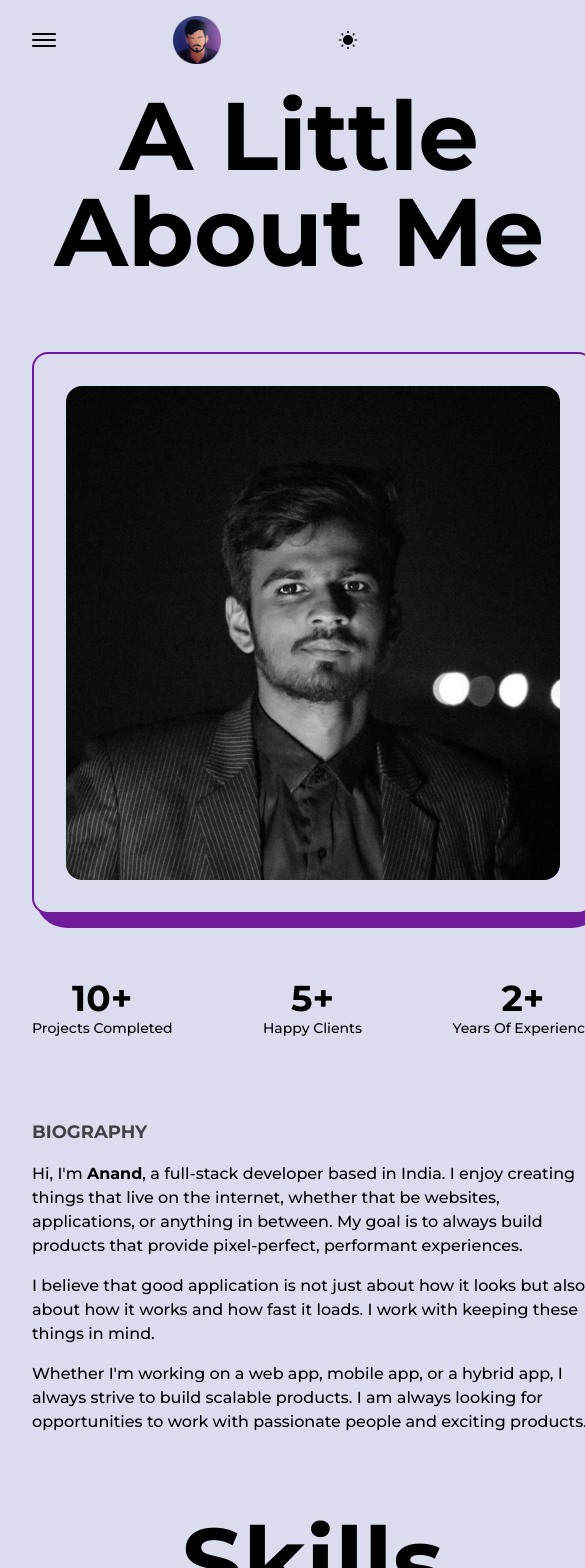
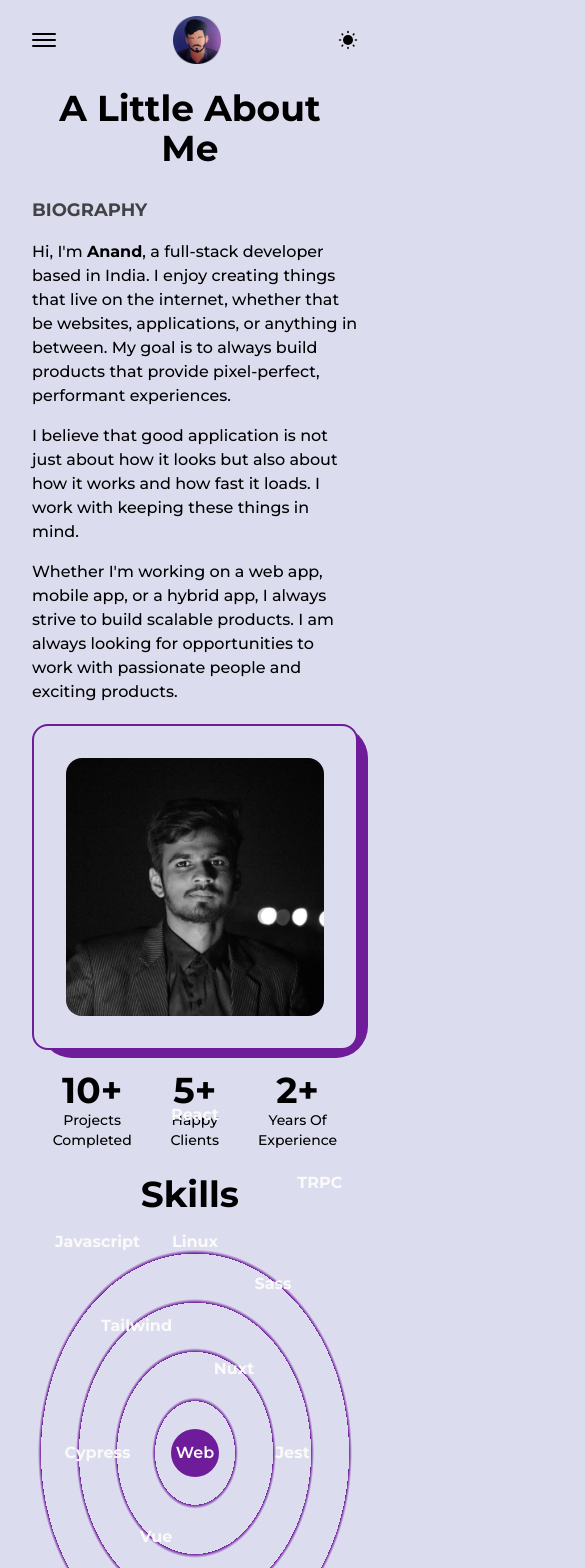
Before and after one commit to grace-anand/portfolio, a Next.js app: page /about in a window 390 px wide. Shown: the top 1568 px of the page, 585 px wide, since content can reach past the window. Built offline with nearby package versions, Linux system fonts and the light colour scheme.

Commit message:
Added responsiveness to few pages and components

```diff
--- a/components/AnimatedHeading.tsx
+++ b/components/AnimatedHeading.tsx
@@ -36,13 +36,10 @@ const wordVariant = {
 
 const AnimatedHeading = (props: Props) => {
   return (
-    <div
-      className="w-full mx-auto py-2 flex items-center justify-center text-center
-                    overflow-hidden"
-    >
+    <div className="w-full mx-auto py-2 flex items-center justify-center text-center overflow-hidden">
       <motion.h1
         className={cn(
-          "inline-block w-ful font-bold capitalize text-8xl",
+          "inline-block w-ful font-bold capitalize mb-5 text-4xl sm:text-5xl md:text-6xl lg:text-8xl lg:mb-10",
           props.className
         )}
         variants={quote}
--- a/components/Education.tsx
+++ b/components/Education.tsx
@@ -2,6 +2,7 @@ import { useScroll } from "framer-motion";
 import { motion } from "framer-motion";
 import { useRef } from "react";
 import BulletIcon from "./BulletIcon";
+import AnimatedHeading from "./AnimatedHeading";
 
 const Details = ({
   type,
@@ -55,9 +56,7 @@ const Education = () => {
 
   return (
     <>
-      <h2 className="font-bold text-8xl mt-20 w-full text-center py-10">
-        Education
-      </h2>
+      <AnimatedHeading className="pt-10">Education</AnimatedHeading>
       <div className="w-3/4 mx-auto relative mb-[50vh]" ref={ref}>
         <motion.div
           style={{ scaleY: scrollYProgress }}
--- a/components/Experience.tsx
+++ b/components/Experience.tsx
@@ -2,6 +2,7 @@ import { useScroll } from "framer-motion";
 import { motion } from "framer-motion";
 import { useRef } from "react";
 import BulletIcon from "./BulletIcon";
+import AnimatedHeading from "./AnimatedHeading";
 
 const Details = ({
   position,
@@ -55,9 +56,7 @@ const Experience = () => {
 
   return (
     <>
-      <h2 className="font-bold text-8xl mt-20 w-full text-center py-10">
-        Experience
-      </h2>
+      <AnimatedHeading className="pt-10">Experience</AnimatedHeading>
       <div className="w-3/4 mx-auto relative" ref={ref}>
         <motion.div
           style={{ scaleY: scrollYProgress }}
--- /dev/null
+++ b/components/Highlights.tsx
@@ -0,0 +1,53 @@
+import React, { useEffect, useRef } from "react";
+import { useInView, useSpring } from "framer-motion";
+import { cn } from "@/lib/utils";
+
+type Props = {
+  digit: number;
+  description: string;
+  className?: string;
+};
+
+const Highlights = ({ digit, description, className }: Props) => (
+  <div
+    className={cn(
+      "flex flex-col xl:items-end justify-center items-center",
+      className
+    )}
+  >
+    <span className="inline-block lg:text-7xl font-bold md:text-6xl sm:text-5xl text-4xl">
+      <span>
+        <AnimatedNumbers digit={digit} />
+      </span>
+      +
+    </span>
+    <h2 className="mb-4 xl:text-xl font-medium capitalize text-dark/75 dark:text-light/75  md:text-center md:text-lg sm:text-base text-sm">
+      {description}
+    </h2>
+  </div>
+);
+
+const AnimatedNumbers = ({ digit }: { digit: number }) => {
+  const ref = useRef<HTMLSpanElement>(null);
+
+  const springValue = useSpring(0, { duration: 3000 });
+  const isInView = useInView(ref, { once: true });
+
+  useEffect(() => {
+    if (isInView) {
+      springValue.set(digit);
+    }
+  }, [springValue, digit, isInView]);
+
+  useEffect(() => {
+    springValue.on("change", (latest) => {
+      if (ref.current && latest.toFixed(0) <= digit) {
+        ref.current.textContent = latest.toFixed(0);
+      }
+    });
+  }, [springValue, digit]);
+
+  return <span ref={ref} />;
+};
+
+export default Highlights;
--- a/components/Skills.tsx
+++ b/components/Skills.tsx
@@ -1,5 +1,6 @@
 import React from "react";
 import { motion } from "framer-motion";
+import AnimatedHeading from "./AnimatedHeading";
 
 const Skill = ({
   skill,
@@ -14,7 +15,7 @@ const Skill = ({
 }) => {
   return (
     <motion.a
-      className="flex items-center rounded-full font-semibold md:bg-primary md:text-primary-foreground text-primary justify-center px-6 py-3 cursor-pointer absolute"
+      className="flex items-center sm:rounded-full font-bold sm:font-semibold sm:bg-primary sm:text-primary-foreground justify-center lg:px-6 lg:py-3 sm:px-4 sm:py-2 p-0 cursor-pointer absolute dark:hover:bg-none"
       whileHover={{ scale: 1.1 }}
       initial={{ x: 0, y: 0 }}
       whileInView={{ x: x, y: y }}
@@ -30,10 +31,10 @@ const Skill = ({
 const Skills = () => {
   return (
     <>
-      <h2 className="font-bold text-8xl mt-20 w-full text-center">Skills</h2>
-      <div className="w-full h-screen relative flex items-center justify-center rounded-full bg-circular text-primary-foreground">
+      <AnimatedHeading>Skills</AnimatedHeading>
+      <div className="w-full relative flex items-center justify-center rounded-full text-primary-foreground h-[50vh] sm:h-[60vh] lg:h-[80vh] bg-circular sm:bg-circular-sm md:bg-circular-md lg:bg-circular-lg ">
         <motion.div
-          className="flex items-center rounded-full font-semibold bg-primary justify-center w-20 h-20 cursor-pointer"
+          className="flex items-center rounded-full font-semibold bg-primary justify-center md:w-20 md:h-20 cursor-pointer w-12 h-12"
           whileHover={{ scale: 1.1 }}
         >
           Web
--- a/pages/about.tsx
+++ b/pages/about.tsx
@@ -1,12 +1,11 @@
 import AnimatedHeading from "@/components/AnimatedHeading";
 import Head from "next/head";
 import Image from "next/image";
-import React, { useEffect, useRef } from "react";
 import profilePic from "../public/my-pic.png";
-import { useInView, useSpring } from "framer-motion";
 import Skills from "@/components/Skills";
 import Experience from "@/components/Experience";
 import Education from "@/components/Education";
+import Highlights from "@/components/Highlights";
 
 const About = () => {
   return (
@@ -15,9 +14,9 @@ const About = () => {
         <title>About</title>
         <meta name="description" content="About Grace Anand" />
       </Head>
-      <AnimatedHeading className="mb-16">A little about me</AnimatedHeading>
-      <section className="grid grid-cols-8 gap-16">
-        <div className="items-start justify-start lg:col-span-4 order-2 md:order-none col-span-8">
+      <AnimatedHeading>A little about me</AnimatedHeading>
+      <section className="grid grid-cols-8 md:gap-16">
+        <div className="items-start justify-start lg:col-span-4 col-span-8">
           <h2 className="mb-4 text-lg font-bold opacity-70">BIOGRAPHY</h2>
           <p className="font-medium ">
             Hi, I&apos;m <strong>Anand</strong>, a full-stack developer based in
@@ -37,7 +36,7 @@ const About = () => {
             opportunities to work with passionate people and exciting products.
           </p>
         </div>
-        <div className="col-span-8 relative rounded-2xl p-8 border-2 border-primary bg-background h-fit lg:col-span-4">
+        <div className="col-span-8 relative rounded-2xl p-8 border-2 border-primary bg-background h-fit lg:col-span-4 my-5 sm:my-8 md:my-0">
           <div className="absolute top-0 -right-3 -z-10 w-[102%] h-[103%] rounded-[2rem] bg-primary" />
           <Image
             src={profilePic}
@@ -47,10 +46,14 @@ const About = () => {
             sizes="(max-width: 768px) 100vw, (max-width: 1024px) 50vw, 50vw"
           />
         </div>
-        <div className="flex justify-between col-span-8  items-center">
-          <Highlights digit={10} description="Projects Completed" />
-          <Highlights digit={5} description="Happy Clients" />
-          <Highlights digit={2} description="Years of Experience" />
+        <div className="flex justify-between col-span-8  items-center text-center">
+          {highlights.map((highlight, i) => (
+            <Highlights
+              key={i}
+              digit={highlight.digit}
+              description={highlight.description}
+            />
+          ))}
         </div>
       </section>
       <Skills />
@@ -62,44 +65,17 @@ const About = () => {
 
 export default About;
 
-type Props = {
-  digit: number;
-  description: string;
-};
-
-const Highlights = ({ digit, description }: Props) => (
-  <div className="flex flex-col xl:items-end justify-center items-center">
-    <span className="inline-block lg:text-7xl font-bold md:text-6xl sm:text-5xl text-4xl">
-      <span>
-        <AnimatedNumbers digit={digit} />
-      </span>
-      +
-    </span>
-    <h2 className="mb-4 xl:text-xl font-medium capitalize text-dark/75 dark:text-light/75  md:text-center md:text-lg sm:text-base text-sm">
-      {description}
-    </h2>
-  </div>
-);
-
-const AnimatedNumbers = ({ digit }: { digit: number }) => {
-  const ref = useRef<HTMLSpanElement>(null);
-
-  const springValue = useSpring(0, { duration: 3000 });
-  const isInView = useInView(ref, { once: true });
-
-  useEffect(() => {
-    if (isInView) {
-      springValue.set(digit);
-    }
-  }, [springValue, digit, isInView]);
-
-  useEffect(() => {
-    springValue.on("change", (latest) => {
-      if (ref.current && latest.toFixed(0) <= digit) {
-        ref.current.textContent = latest.toFixed(0);
-      }
-    });
-  }, [springValue, digit]);
-
-  return <span ref={ref} />;
-};
+const highlights = [
+  {
+    digit: 10,
+    description: "Projects Completed",
+  },
+  {
+    digit: 5,
+    description: "Happy Clients",
+  },
+  {
+    digit: 2,
+    description: "Years of Experience",
+  },
+];
--- a/pages/projects.tsx
+++ b/pages/projects.tsx
@@ -156,24 +156,24 @@ const Projects = () => {
         <title>Projects</title>
         <meta name="description" content="Projects by Grace Anand" />
       </Head>
-      <AnimatedHeading className="mb-16">Projects</AnimatedHeading>
+      <AnimatedHeading>Projects</AnimatedHeading>
       <div className="grid grid-cols-12 xl:gap-24 md:gap-y-32 lg:gap-x-16 sm:gap-x-8 gap-y-24 gap-x-0 mb-10">
         <div className="col-span-12">
           <FeaturedProject {...allProjects[0]} />
         </div>
-        <div className="col-span-6">
+        <div className="col-span-12 md:col-span-6">
           <Project {...allProjects[0]} />
         </div>
-        <div className="col-span-6">
+        <div className="col-span-12 md:col-span-6">
           <Project {...allProjects[0]} />
         </div>
         <div className="col-span-12">
           <FeaturedProject {...allProjects[0]} />
         </div>
-        <div className="col-span-6">
+        <div className="col-span-12 md:col-span-6">
           <Project {...allProjects[0]} />
         </div>
-        <div className="col-span-6">
+        <div className="col-span-12 md:col-span-6">
           <Project {...allProjects[0]} />
         </div>
       </div>
--- a/tailwind.config.ts
+++ b/tailwind.config.ts
@@ -25,6 +25,12 @@ const config: Config = {
       },
       backgroundImage: {
         circular:
+          "repeating-radial-gradient(hsl(var(--primary)) 2px,hsl(var(--background)) 5px,hsl(var(--background)) 40px)",
+        "circular-sm":
+          "repeating-radial-gradient(hsl(var(--primary)) 2px,hsl(var(--background)) 5px,hsl(var(--background)) 60px)",
+        "circular-md":
+          "repeating-radial-gradient(hsl(var(--primary)) 2px,hsl(var(--background)) 5px,hsl(var(--background)) 80px)",
+        "circular-lg":
           "repeating-radial-gradient(hsl(var(--primary)) 2px,hsl(var(--background)) 5px,hsl(var(--background)) 100px)",
       },
       colors: {
```
